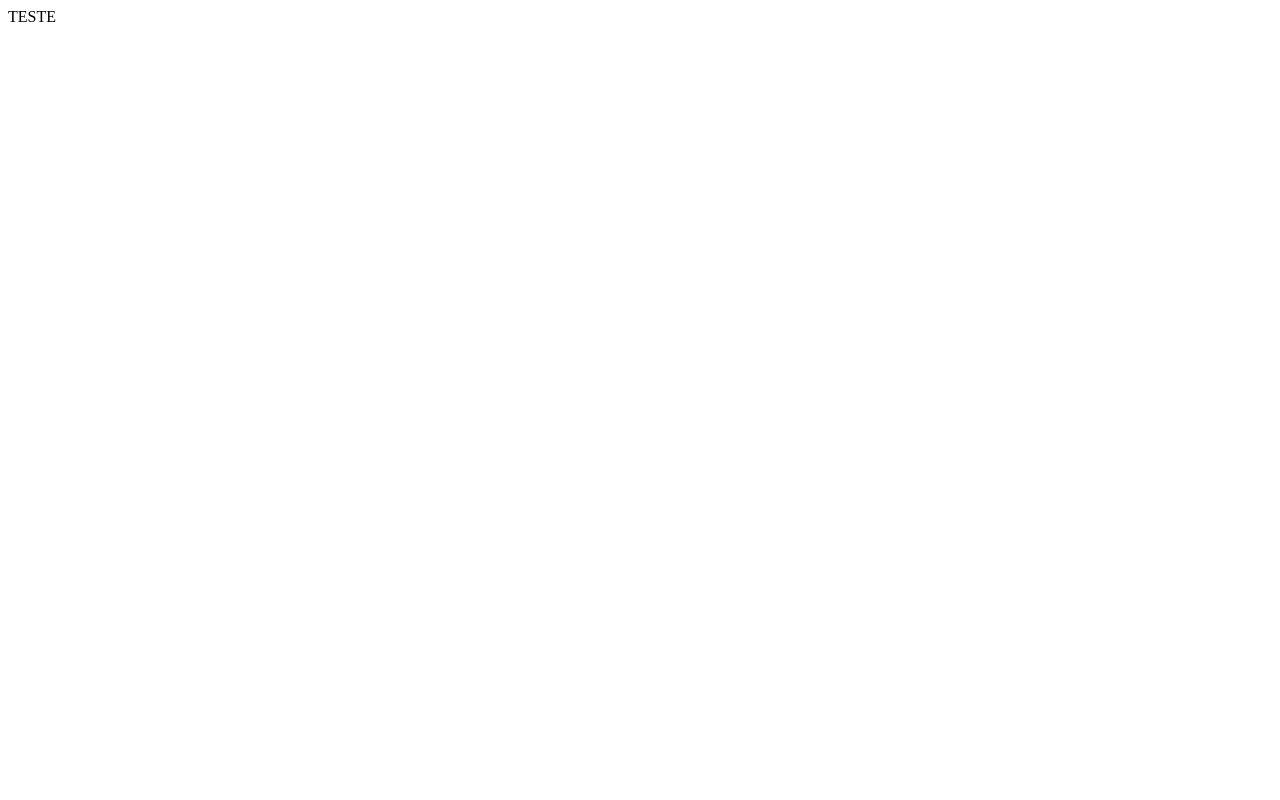
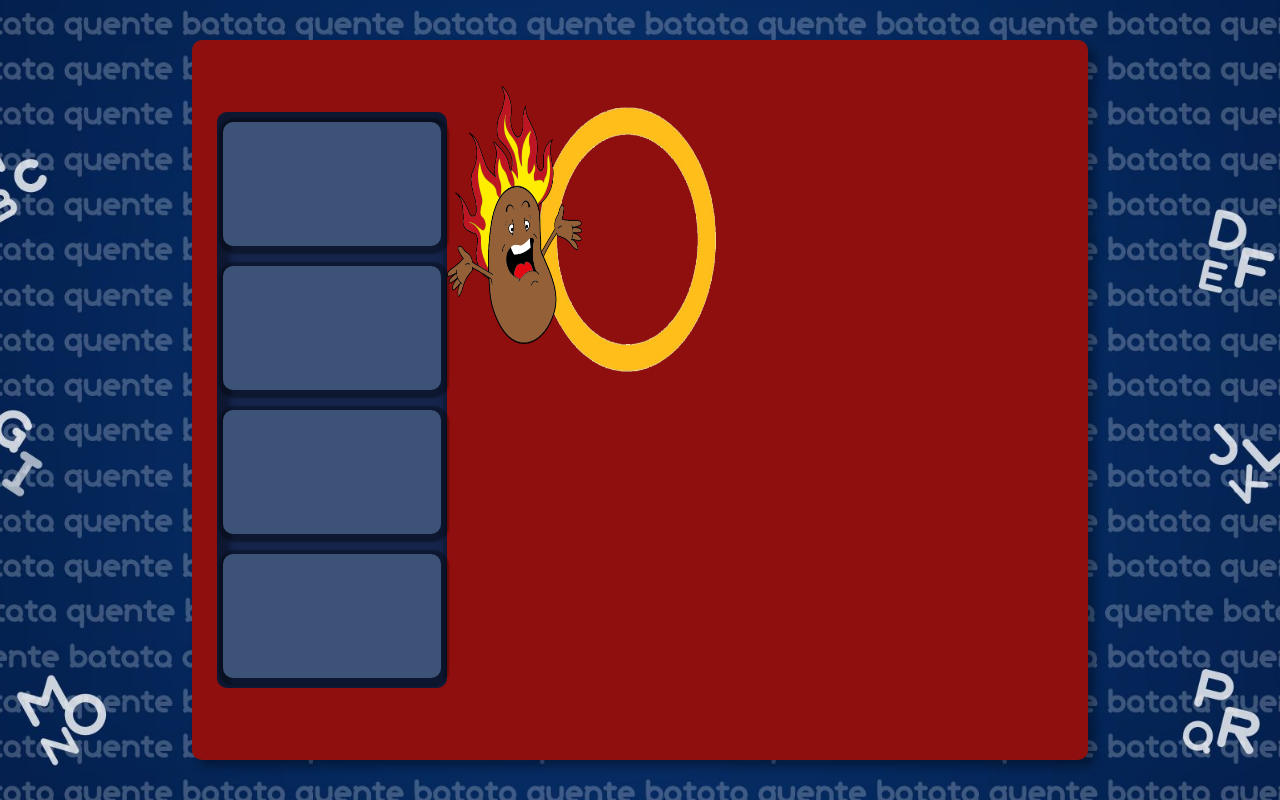
Before and after one commit to bihrds/batata-quente, a plain HTML site: page pagina2.html in a window 1280 px wide. Drawn offline with Linux system fonts and the light colour scheme.

Commit message:
assets e jogo
adição de alguns assets e implementação da parte do jogo

```diff
--- a/pagina2.html
+++ b/pagina2.html
@@ -3,9 +3,21 @@
 <head>
     <meta charset="UTF-8">
     <meta name="viewport" content="width=device-width, initial-scale=1.0">
-    <title>Document</title>
+    <link rel="stylesheet" href="./part2test.css">
+    <title>Batata Quente</title>
 </head>
-<body>
-    TESTE
-</body>
+    <body>
+        <main class="card-inicial">
+            <main class="ContainerJogadores">
+                <main class="Jogadores jogador1"></main>
+                <main class="Jogadores jogador2"></main>
+                <main class="Jogadores jogador3"></main>
+                <main class="Jogadores jogador4"></main>
+            </main>
+
+            <img class="ParaLetras" src="./assets/PARA AS LETRAS.png">
+
+        </main>
+
+    </body>
 </html>
--- a/paginaInicio.css
+++ b/paginaInicio.css
@@ -8,7 +8,7 @@
 }
 
 body {
-    background-image: url("./assets/Fundo.jpg");
+    background-image: url("./assets/FUNDO\ GERAL.jpg");
     height: 100vh;
     width: 100vw;
     background-position: center;
--- /dev/null
+++ b/part2test.css
@@ -0,0 +1,65 @@
+@import url('https://fonts.googleapis.com/css2?family=Mitr:wght@200;300;400;500;600;700&display=swap');
+
+*{
+    padding: 0;
+    margin: 0;
+    box-sizing: border-box;
+    font-family: 'Mitr',sans-serif;
+}
+
+body {
+    background-image: url("./assets/FUNDO\ GERAL.jpg");
+    height: 100vh;
+    width: 100vw;
+    background-position: center;
+    background-repeat: no-repeat;
+    background-size: cover;
+
+    display: flex;
+    justify-content: center;
+    align-items: center;
+}
+
+.card-inicial{
+    height: 90vh;
+    width: 70vw;
+    border-radius: 10px;
+    background: #8F0F0F;
+    box-shadow:  7px 7px 10px #00000059;
+
+    display: flex;
+    justify-content: flex-start;
+    align-items: center;
+    flex-direction: row;
+}
+
+.ParaLetras{
+    height: 40%;
+    width: 30%;
+    display: flex;
+    justify-content: center;
+    align-items: center;
+    margin-bottom: 38%;
+}
+
+.ContainerJogadores{
+    height: 80%;
+    width: 18vw;
+    border-radius: 10px;
+    background: #15244B;
+    box-shadow: inset 5px 5px 5px 8px #00000059;
+    margin-left: 25px;
+    display: flex;
+    justify-content: flex-start;
+    align-items: center;
+    flex-direction: column;
+}
+
+.Jogadores{
+    height: calc(100% / 4);
+    width: 17vw;
+    border-radius: 10px;
+    background: #3C5277;
+    box-shadow: 2px 2px 2px 6px #00000059;
+    margin: 10px 0;
+}
```
Also changed, not shown: assets/FUNDO GERAL.jpg (renamed from assets/Fundo.jpg), assets/PARA AS LETRAS.png (added).
